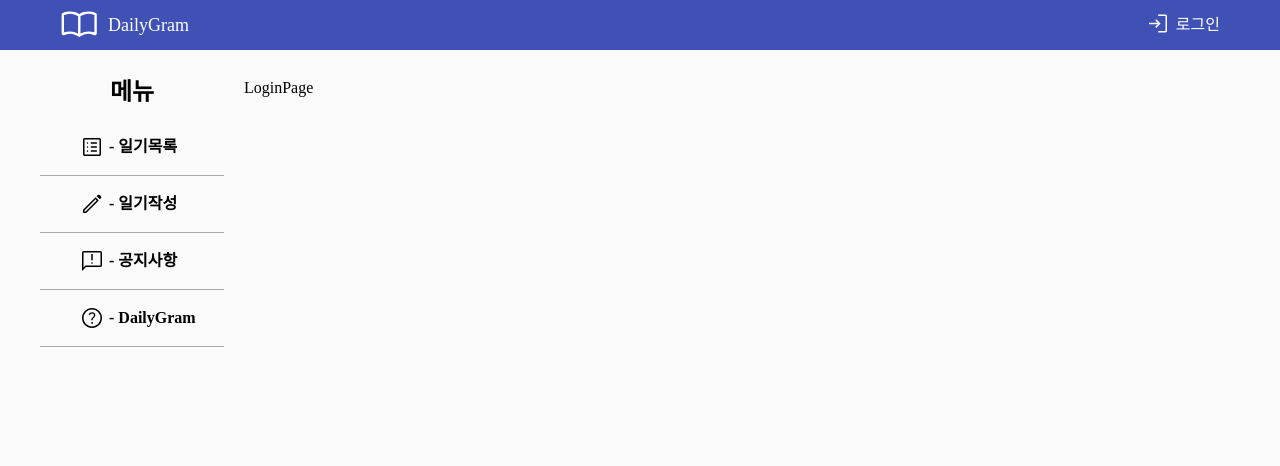
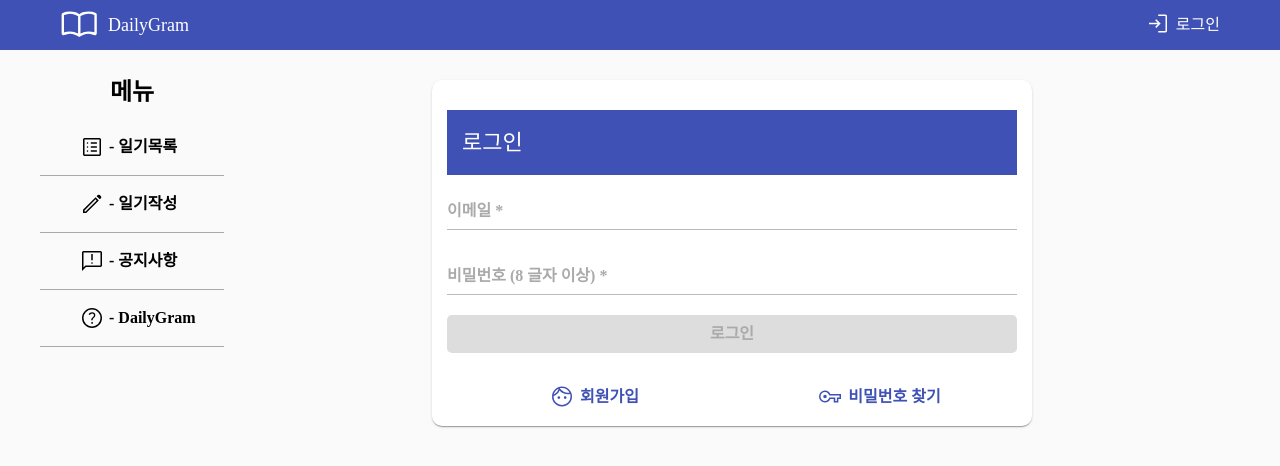
Before and after one commit to JiguemStart/DailyGram, a React (Vite) app in the folder frontend/: page /login in a window 1280 px wide. Shown: the top 466 px of the page. Built offline with nearby package versions, Linux system fonts and the light colour scheme.

Commit message:
[DESIGN,FEAT] - 로그인 페이지 구현

```diff
--- a/frontend/src/pages/LoginPage.jsx
+++ b/frontend/src/pages/LoginPage.jsx
@@ -1,9 +1,257 @@
-import React from 'react'
+import React, { useEffect, useRef, useState } from "react";
+import { Link } from "react-router-dom";
+import styled from "styled-components";
 
 const LoginPage = () => {
+  const [emailActive, setEmailActive] = useState(false); //이메일 input 상태
+  const [pwActive, setPwActive] = useState(false); //비밀번호 input 상태
+  const [emailValue, setEmailValue] = useState(""); //이메일 input 값
+  const [pwValue, setPwValue] = useState(""); // 비밀번호 input 값
+  const [emailAvailable, setEmailAvailable] = useState(2);
+  const [pwAvailable, setPwAvailable] = useState(2);
+
+  /**input */
+  const inputHandler = (id) => {
+    if (id == "email") {
+      pwValue ? setPwActive(true) : setPwActive(false);
+      setEmailActive(true);
+    } else if (id == "pw") {
+      emailValue ? setEmailActive(true) : setEmailActive(false);
+      setPwActive(true);
+    } else {
+      emailValue ? setEmailActive(true) : setEmailActive(false);
+      pwValue ? setPwActive(true) : setPwActive(false);
+    }
+  };
+
+  /**이메일 유효성 검사 */
+  const emailCheckHandler = () => {
+    let regex = new RegExp("[a-z0-9]+@+[a-z]+[.]+[a-z]{2,3}"); // 이메일 유효성 검사 정규식
+    if (!emailActive) {
+    } else if (regex.test(emailValue) == true) {
+      setEmailAvailable(1); //1이면 유효
+    } else {
+      setEmailAvailable(0); //0이면 유효하지 않음
+    }
+  };
+
+  /**비밀번호 유효성 검사 */
+  const pwCheckHandler = () => {
+    if (!pwActive) {
+    } else if (pwValue.length >= 8) {
+      setPwAvailable(1); // 1이면 유효
+    } else {
+      setPwAvailable(0); // 0이면 유효하지 않음
+    }
+  };
+
+  /**이벤트 리스너 실행 및 갱신 */
+  useEffect(() => {
+    emailCheckHandler();
+    pwCheckHandler();
+
+    document.addEventListener("click", (e) => inputHandler(e.target.id));
+    return () => {
+      document.removeEventListener("click", (e) => inputHandler(e.target.id));
+    };
+  }, [emailValue, pwValue]);
+
   return (
-    <div>LoginPage</div>
-  )
-}
+    <>
+      <Container>
+        <TitleBox>로그인</TitleBox>
+        <InputContainer>
+          <InputText state={emailActive} available={emailAvailable}>
+            이메일 *
+          </InputText>
+          <EmailInput
+            id="email"
+            available={emailAvailable}
+            onChange={(e) => setEmailValue(e.target.value)}
+            onFocus={() => setEmailActive(true)}
+            onBlur={() => emailValue.length > 0 ? setEmailActive(true) : setEmailActive(false)}
+          />
+        </InputContainer>
+        <InputContainer>
+          <InputText state={pwActive} available={pwAvailable}>
+            비밀번호 (8 글자 이상) *
+          </InputText>
+          <PasswordInput
+            id="pw"
+            type="password"
+            available={pwAvailable}
+            onChange={(e) => setPwValue(e.target.value)}
+            onFocus={()=> setPwActive(true)}
+            onBlur={() => setPwValue.length > 0 ? setPwActive(true) : setPwActive(false)}
+          />
+        </InputContainer>
+        <LoginButton emailAvailable={emailAvailable} pwAvailable={pwAvailable}>로그인</LoginButton>
+        <ButtonContainer>
+          <Button>
+            <Link to={`/signup`} style={{ textDecoration: "none" }}>
+              <LinkBox>
+                <Icon>
+                  <svg
+                    xmlns="http://www.w3.org/2000/svg"
+                    height="30"
+                    width="30"
+                    viewBox="0 -7 60 60"
+                    fill="#3f51b5"
+                  >
+                    <path d="M17.7 28.85q-1.15 0-1.925-.775Q15 27.3 15 26.15t.775-1.925q.775-.775 1.925-.775t1.925.775q.775.775.775 1.925t-.775 1.925q-.775.775-1.925.775Zm12.65 0q-1.15 0-1.925-.775-.775-.775-.775-1.925t.775-1.925q.775-.775 1.925-.775t1.925.775q.775.775.775 1.925t-.775 1.925q-.775.775-1.925.775ZM24 41q7.1 0 12.05-4.95Q41 31.1 41 24q0-1.3-.2-2.55-.2-1.25-.5-2.3-1 .25-2.175.35-1.175.1-2.425.1-4.85 0-9.175-2-4.325-2-7.375-5.7-1.7 4.05-4.875 7.075Q11.1 22 7 23.65V24q0 7.1 4.95 12.05Q16.9 41 24 41Zm0 3q-4.15 0-7.8-1.575-3.65-1.575-6.35-4.275-2.7-2.7-4.275-6.35Q4 28.15 4 24t1.575-7.8Q7.15 12.55 9.85 9.85q2.7-2.7 6.35-4.275Q19.85 4 24 4t7.8 1.575q3.65 1.575 6.35 4.275 2.7 2.7 4.275 6.35Q44 19.85 44 24t-1.575 7.8q-1.575 3.65-4.275 6.35-2.7 2.7-6.35 4.275Q28.15 44 24 44ZM19.4 7.65q4.4 5.15 8.125 7.05 3.725 1.9 8.175 1.9 1.2 0 1.9-.05t1.55-.3Q36.9 12.2 33.025 9.6 29.15 7 24 7q-1.35 0-2.55.2-1.2.2-2.05.45ZM7.45 20.1q2.4-.9 5.475-4.075Q16 12.85 17.3 8.35q-4.35 1.95-6.575 4.975Q8.5 16.35 7.45 20.1ZM19.4 7.65Zm-2.1.7Z" />
+                  </svg>
+                </Icon>
+                <ButtonText>회원가입</ButtonText>
+              </LinkBox>
+            </Link>
+          </Button>
+          <Button>
+            <Link to={`/findPassword`} style={{ textDecoration: "none" }}>
+              <LinkBox>
+                <Icon>
+                  <svg
+                    xmlns="http://www.w3.org/2000/svg"
+                    height="30"
+                    width="30"
+                    viewBox="0 -7 60 60"
+                    fill="#3f51b5"
+                  >
+<path d="M14 36q-5 0-8.5-3.5T2 24q0-5 3.5-8.5T14 12q3.9 0 6.575 1.875 2.675 1.875 3.975 4.975H46v10.3h-5.3V36h-9.3v-6.85h-6.85q-1.3 3.1-3.975 4.975Q17.9 36 14 36Zm0-3q3.55 0 5.825-2.35 2.275-2.35 2.675-4.5h12.1V33h3.1v-6.85H43v-4.3H22.5q-.4-2.15-2.675-4.5T14 15q-3.75 0-6.375 2.625T5 24q0 3.75 2.625 6.375T14 33Zm0-5.6q1.45 0 2.425-.975.975-.975.975-2.425 0-1.45-.975-2.425Q15.45 20.6 14 20.6q-1.45 0-2.425.975Q10.6 22.55 10.6 24q0 1.45.975 2.425.975.975 2.425.975Zm0-3.4Z"/></svg>
+                </Icon>
+                <ButtonText>비밀번호 찾기</ButtonText>
+              </LinkBox>
+            </Link>
+          </Button>
+        </ButtonContainer>
+      </Container>
+    </>
+  );
+};
 
-export default LoginPage
+const Container = styled.div`
+  margin: 0 auto;
+padding-top: 30px;
+padding-left: 15px;
+padding-right: 15px;
+padding-bottom: 10px;
+  max-width: 600px;
+  box-sizing: border-box;
+  border-radius: 10px;
+  background-color: white;
+  box-shadow: 0 2px 1px -1px rgb(0 0 0 / 20%), 0 1px 1px 0 rgb(0 0 0 / 14%), 0 1px 3px 0 rgb(0 0 0 / 12%);
+  };
+
+`;
+const TitleBox = styled.div`
+  display: flex;
+  margin-bottom: 10px;
+  padding-left: 15px;
+  align-items: center;
+  height: 65px;
+  color: #ffffff;
+  background-color: #3f51b5;
+  font-size: 22px;
+`;
+const InputContainer = styled.div`
+  position: relative;
+  margin-bottom: 20px;
+  padding-top: 5px;
+`;
+const InputText = styled.div`
+  position: absolute;
+  top: ${(props) => {
+    return props.state == true ? "0px" : "17.5px";
+  }};
+  transition: 0.3s;
+  font-size: ${(props) => {
+    return props.state == true ? "12px" : "16px";
+  }};
+  font-weight: 600;
+  pointer-events: none;
+  color: #aaaaaa;
+  color: ${(props) => {
+    return props.available == 0 ? "red" : "";
+  }};
+  color: ${(props) => {
+    return props.available == 1 ? "#3f51b5" : "";
+  }};
+`;
+const EmailInput = styled.input`
+  padding: 0;
+  display: block;
+  margin-bottom: 10px;
+  width: 100%;
+  height: 40px;
+  box-sizing: border-box;
+  outline: none;
+  border: none;
+  border-bottom: 1px solid #bbbbbb;
+  font-size: 16px;
+  border-bottom: ${(props) => {
+    return props.available == 0 ? "2px solid red" : "";
+  }};
+  border-bottom: ${(props) => {
+    return props.available == 1 ? "2px solid #3f51b5" : "";
+  }};
+  transition: 0.3s;
+`;
+const PasswordInput = styled.input`
+  padding: 0;
+  display: block;
+  margin-bottom: 10px;
+  width: 100%;
+  height: 40px;
+  box-sizing: border-box;
+  outline: none;
+  border: none;
+  border-bottom: 1px solid #bbbbbb;
+  font-size: 16px;
+  border-bottom: ${(props) => {
+    return props.available == 0 ? "2px solid red" : "";
+  }};
+  border-bottom: ${(props) => {
+    return props.available == 1 ? "2px solid #3f51b5" : "";
+  }};
+  transition: 0.3s;
+`;
+const LoginButton = styled.div`
+  display: flex;
+  align-items: center;
+  justify-content: center;
+  height: 38px;
+  border-radius: 5px;
+  color: ${(props) => {
+    return props.emailAvailable==1 && props.pwAvailable == 1 ? "#FFFFFF" : "#AAAAAA";
+  }};
+  background-color: ${(props) => {
+    return props.emailAvailable==1 && props.pwAvailable == 1 ? "#3f51b5" : "#DDDDDD";
+  }};
+  font-weight: 600;
+  transition: 0.3s;
+`;
+const ButtonContainer = styled.div`
+  margin: 0 auto;
+  margin-top: 25px;
+  display: flex;
+`;
+const Button = styled.div`
+  width: 50%;
+  height: 38px;
+`;
+const LinkBox = styled.div`
+  display: flex;
+  align-items: center;
+  justify-content: center;
+  padding-left: 10px;
+  height: 38px;
+`;
+const Icon = styled.div`
+  width: 30px;
+`;
+const ButtonText = styled.div`
+  text-align: center;
+  font-weight: 600;
+  color: #3f51b5;
+`;
+
+export default LoginPage;
```
